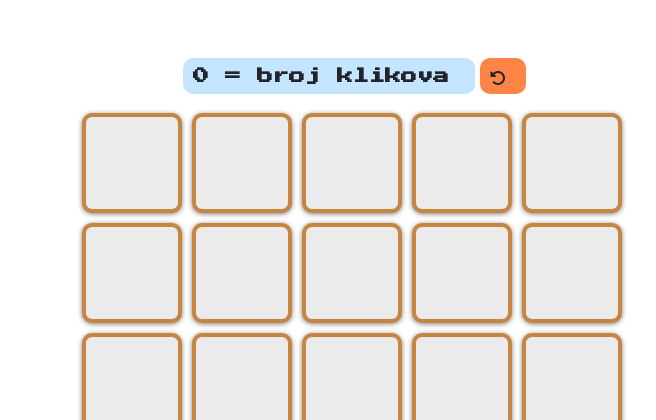
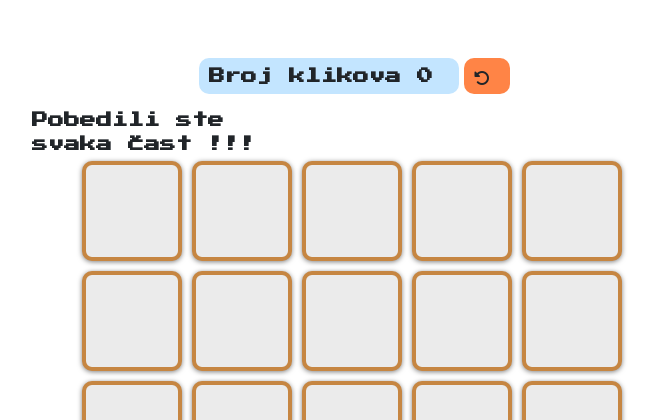
Before and after one commit to jovandeka/Cookie-shop-website--with-game, a PHP site: page / in a window 1280 px wide, after a click on "Igrica". Shown: the part 63-483 px from the top of the page, without its empty margins (288-944 px from the left). Run offline with PHP 8.4, Linux system fonts and the light colour scheme; some libraries are stand-ins or nearby versions; some web fonts are replaced.

Commit message:
Update index.php

```diff
--- a/index.php
+++ b/index.php
@@ -51,13 +51,14 @@
 
             <span id="boxbuttons">
                 <span class="brojac">
+                Broj klikova
                 <span id="counter">0</span>
-                = broj klikova
                 </span>
                 <span class="reset">
                 <a onclick="ResetGame();"><i class="fas fa-undo-alt"></i></a>
                 </span>
             </span>
+            <div id="pobeda">Pobedili ste <br> svaka čast !!!</div>
             <div id="boxcard"></div>
 
     </div>
```
